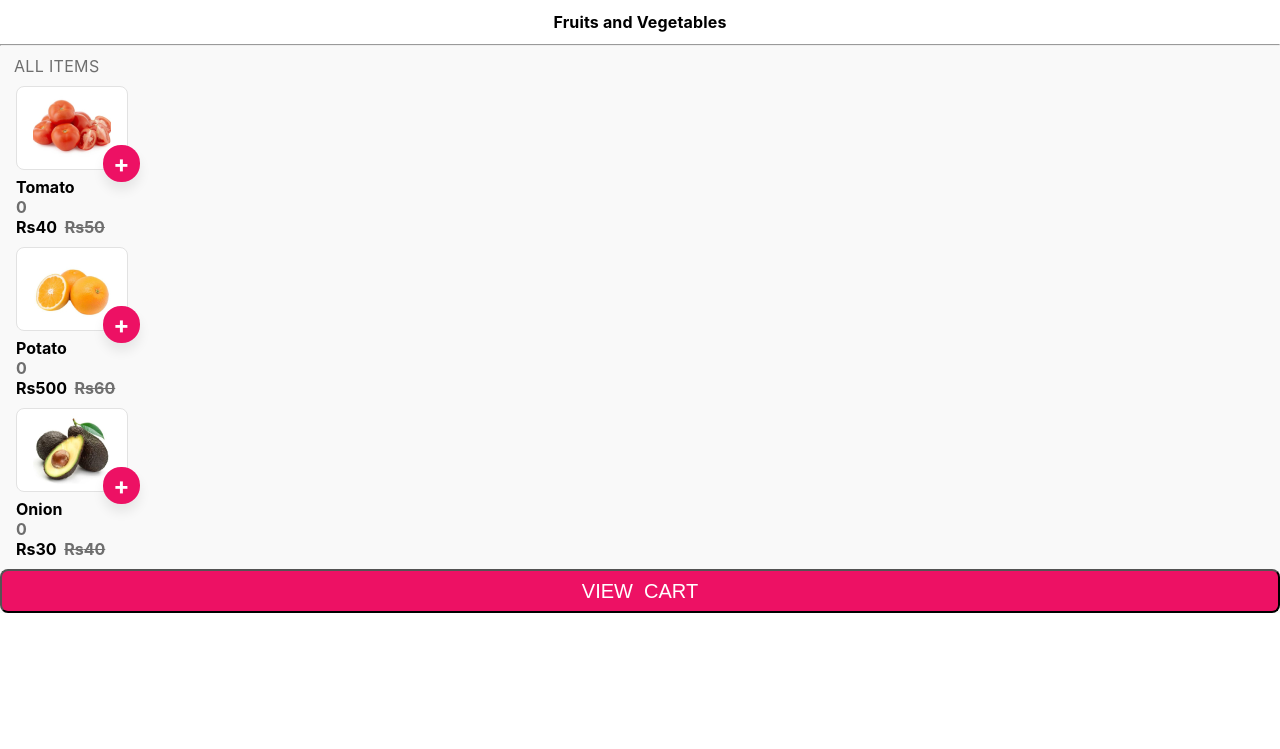
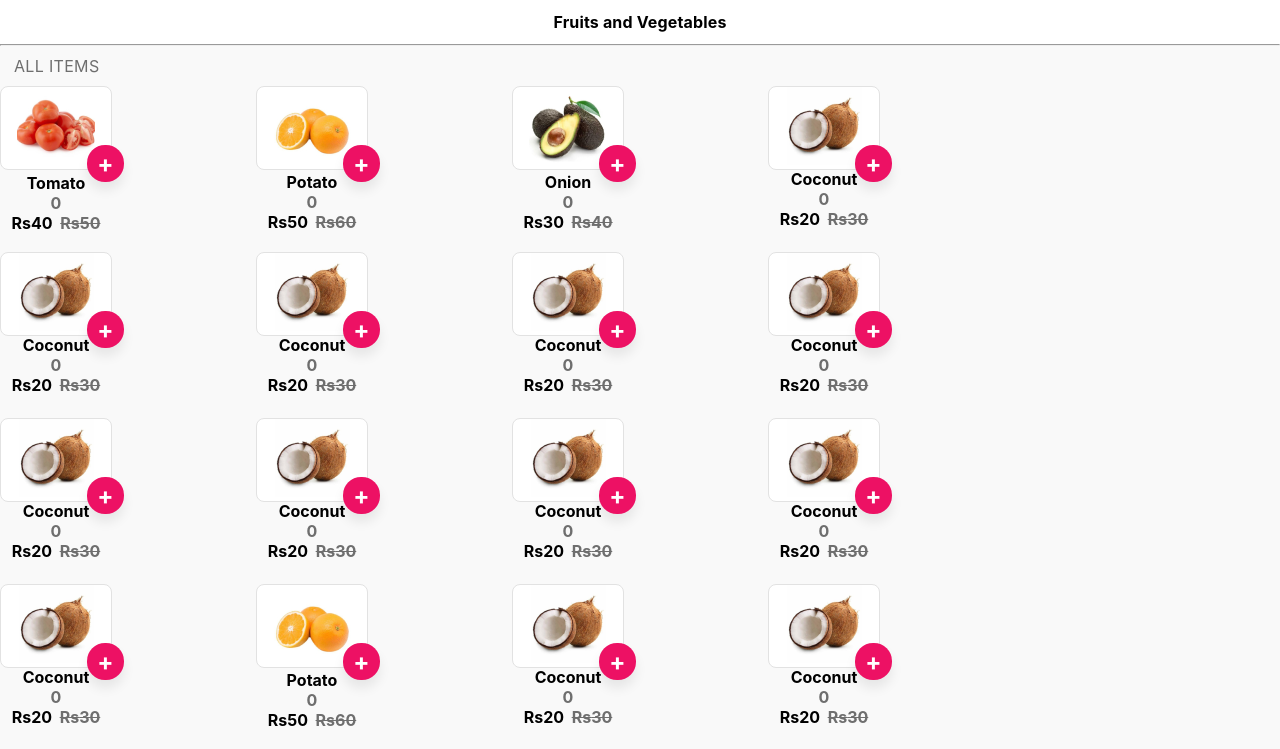
Before and after one commit to shammy-raushan/reducer-store, a React (Create React App) app: page / in a window 1280 px wide. Shown: the top 749 px of the page. Built offline with nearby package versions, Linux system fonts and the light colour scheme; no server answers.

Commit message:
design chnages

```diff
--- a/src/cartItems.js
+++ b/src/cartItems.js
@@ -15,7 +15,7 @@ const cartItems = [
   {
     id: "2",
     title: "Potato",
-    price: "500",
+    price: "50",
     img: Lemon,
     quantity: 0,
     mrp: "60",
@@ -28,13 +28,144 @@ const cartItems = [
     quantity: 0,
     mrp: "40",
   },
-  // {
-  //   id: "4",
-  //   title: "Coconut",
-  //   price: "200",
-  //   img: Coconut,
-  //   quantity: 1,
-  // },
+  {
+    id: "4",
+    title: "Coconut",
+    price: "20",
+    img: Coconut,
+    quantity: 0,
+
+    mrp: "30",
+  },
+  {
+    id: "5",
+    title: "Coconut",
+    price: "20",
+    img: Coconut,
+    quantity: 0,
+
+    mrp: "30",
+  },
+  {
+    id: "6",
+    title: "Coconut",
+    price: "20",
+    img: Coconut,
+    quantity: 0,
+    mrp: "30",
+  },
+  {
+    id: "7",
+    title: "Coconut",
+    price: "20",
+    img: Coconut,
+    quantity: 0,
+    mrp: "30",
+  },
+  {
+    id: "8",
+    title: "Coconut",
+    price: "20",
+    img: Coconut,
+    quantity: 0,
+    mrp: "30",
+  },
+  {
+    id: "9",
+    title: "Coconut",
+    price: "20",
+    img: Coconut,
+    quantity: 0,
+    mrp: "30",
+  },
+  {
+    id: "10",
+    title: "Coconut",
+    price: "20",
+    img: Coconut,
+    quantity: 0,
+    mrp: "30",
+  },
+  {
+    id: "11",
+    title: "Coconut",
+    price: "20",
+    img: Coconut,
+    quantity: 0,
+    mrp: "30",
+  },
+  {
+    id: "12",
+    title: "Coconut",
+    price: "20",
+    img: Coconut,
+    quantity: 0,
+    mrp: "30",
+  },
+  {
+    id: "13",
+    title: "Coconut",
+    price: "20",
+    img: Coconut,
+    quantity: 0,
+    mrp: "30",
+  },
+  {
+    id: "14",
+    title: "Potato",
+    price: "50",
+    img: Lemon,
+    quantity: 0,
+    mrp: "60",
+  },
+  {
+    id: "15",
+    title: "Coconut",
+    price: "20",
+    img: Coconut,
+    quantity: 0,
+    mrp: "30",
+  },
+  {
+    id: "16",
+    title: "Coconut",
+    price: "20",
+    img: Coconut,
+    quantity: 0,
+    mrp: "30",
+  },
+  {
+    id: "17",
+    title: "Coconut",
+    price: "20",
+    img: Coconut,
+    quantity: 0,
+    mrp: "30",
+  },
+  {
+    id: "18",
+    title: "Potato",
+    price: "50",
+    img: Lemon,
+    quantity: 0,
+    mrp: "60",
+  },
+  {
+    id: "19",
+    title: "Potato",
+    price: "50",
+    img: Lemon,
+    quantity: 0,
+    mrp: "60",
+  },
+  {
+    id: "20",
+    title: "Potato",
+    price: "50",
+    img: Lemon,
+    quantity: 0,
+    mrp: "60",
+  },
 ];
 
 export default cartItems;
--- a/src/components/Cart.css
+++ b/src/components/Cart.css
@@ -32,14 +32,34 @@
 }
 .plusMinusBtn {
   position: absolute;
+  background: #ffffff;
+  box-shadow: 0px 8px 12px rgba(0, 0, 0, 0.08);
+  border-radius: 18px;
+  display: flex;
+  flex-direction: row;
+  justify-content: center;
+  align-items: center;
+  padding: 8px;
+  gap: 8px;
+  width: 42px;
+  height: 14px;
+  left: 76px;
+  top: 64px;
+  color: #ed1164;
 }
 .plusSymbol {
   color: #ffffff;
 }
 .itemContainer {
-  padding-left: 16px;
-  max-width: fit-content;
+  /* padding-left: 16px; */
+  /* width: fit-content; */
   /* background: red; */
+  display: grid;
+  grid-template-columns: 20% 20% 20% 20%;
+  grid-template-rows: 20% 20% 20% 20%;
+
+  flex-direction: row;
+  margin-bottom: 20px;
 }
 .imgContainer {
   background: #fff;
@@ -52,7 +72,7 @@
   border-radius: 8px;
   text-align: center;
   position: relative;
-  margin-bottom: 20px;
+  margin-bottom: 82px;
 }
 .btn {
   background: #ed1164;
--- a/src/components/Cart/CartContainer.js
+++ b/src/components/Cart/CartContainer.js
@@ -3,6 +3,7 @@ import { useDispatch, useSelector } from "react-redux";
 import { openModal } from "../../features/modal/modalSlice";
 import { useNavigate } from "react-router-dom";
 import "../Cart.css";
+import ItemList from "../Home/ItemList";
 
 const CartContainer = () => {
   const dispatch = useDispatch();
@@ -34,7 +35,9 @@ const CartContainer = () => {
       <div>
         {cartItems.map((item) => (
           <div key={item.id}>
-            <CartItem {...item} />
+            <ItemList {...item} />
+
+            {/* <CartItem {...item} /> */}
           </div>
         ))}
       </div>
--- a/src/components/Home/HomePage.js
+++ b/src/components/Home/HomePage.js
@@ -20,11 +20,11 @@ const HomePage = () => {
         <hr />
         <div className="subHeading">ALL ITEMS</div>
 
-        {cartItems.map((item) => (
-          <div key={item.id}>
+        <div className="itemContainer">
+          {cartItems.map((item) => (
             <ItemList {...item} />
-          </div>
-        ))}
+          ))}
+        </div>
 
         <div>
           {quantity >= 1 && (
--- a/src/components/Home/ItemList.js
+++ b/src/components/Home/ItemList.js
@@ -9,7 +9,6 @@ const ItemList = ({ id, title, price, quantity, img, mrp }) => {
   const dispatch = useDispatch();
 
   return (
-    <div className="itemContainer">
     <div className="imgContainer">
       <img src={img} />{" "}
       {!showText ? (
@@ -25,17 +24,58 @@ const ItemList = ({ id, title, price, quantity, img, mrp }) => {
       ) : (
         <div></div>
       )}
+      {/* <div className="plusMinusBtn"> */}
+      {showText && (
+        <div
+          className="plusMinusBtn"
+          style={
+            {
+              // marginTop: "-3px",
+              // marginLeft: "36px",
+            }
+          }
+        >
+          <h3
+            onClick={() => {
+              dispatch(decrease({ id }));
+              if (quantity <= 1) {
+                setShowText(false);
+              }
+            }}
+          >
+            -
+          </h3>
+          <h4
+            style={{
+              color: "#282828",
+            }}
+          >
+            {quantity}
+          </h4>
+
+          <h3
+            onClick={() => {
+              dispatch(increase({ id }));
+            }}
+          >
+            +
+          </h3>
         </div>
+      )}
       <div
-        style={{
-          marginBottom: "10px",
-        }}
+        style={
+          {
+            // marginTop: "60px",
+          }
+        }
       >
         <h4
           className="headerClass"
-          style={{
-            marginTop: "-13px",
-          }}
+          style={
+            {
+              // marginTop: "-13px",
+            }
+          }
         >
           {title}
         </h4>
@@ -58,36 +98,6 @@ const ItemList = ({ id, title, price, quantity, img, mrp }) => {
           </s>
         </h4>
       </div>
-      <div className="plusMinusBtn">
-        {showText && (
-          <div
-            style={{
-              marginTop: "-3px",
-              marginLeft: "36px",
-            }}
-          >
-            <button
-              onClick={() => {
-                dispatch(decrease({ id }));
-                if (quantity <= 1) {
-                  setShowText(false);
-                }
-              }}
-            >
-              -
-            </button>
-            {quantity}
-
-            <button
-              onClick={() => {
-                dispatch(increase({ id }));
-              }}
-            >
-              +
-            </button>
-          </div>
-        )}
-      </div>
     </div>
   );
 };
```
Lines whose indentation alone changed are shown as unchanged.
